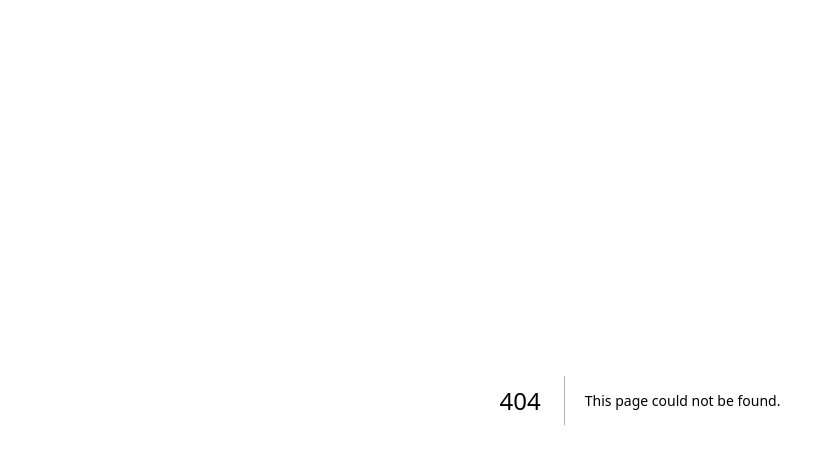
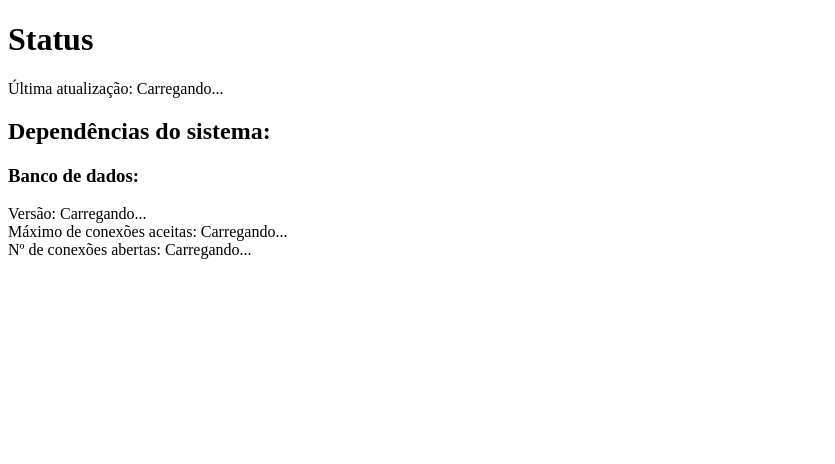
Before and after one commit to DeividGz/clone-tabnews, a Next.js app: page /status in a window 1280 px wide. Before the commit this address had no page. Shown: the top 464 px of the page, without its empty margins (0-835 px from the left). Built offline with nearby package versions, Linux system fonts and the light colour scheme; no server answers; the database is empty.

Commit message:
feat: `/status` page

```diff
--- a/package.json
+++ b/package.json
@@ -30,7 +30,8 @@
     "node-pg-migrate": "7.6.1",
     "pg": "8.12.0",
     "react": "18.3.1",
-    "react-dom": "18.3.1"
+    "react-dom": "18.3.1",
+    "swr": "2.2.5"
   },
   "devDependencies": {
     "@commitlint/cli": "19.4.0",
--- a/pages/index.js
+++ b/pages/index.js
@@ -1,5 +1,5 @@
 function Home() {
-  return <h1>💖💖 CALOTISTAAAAA 💖💖</h1>;
+  return <h1>💖💖 DEIVID 💖💖</h1>;
 }
 
 export default Home;
--- /dev/null
+++ b/pages/status/index.js
@@ -0,0 +1,49 @@
+import useSWR from "swr";
+
+async function FetchAPI(key) {
+  const response = await fetch(key);
+  const responseBody = await response.json();
+  return responseBody;
+}
+
+export default function StatusPage() {
+  return (
+    <>
+      <h1>Status</h1>
+      <UpdatedAt />
+    </>
+  );
+}
+
+function UpdatedAt() {
+  const { isLoading, data } = useSWR("/api/v1/status", FetchAPI, {
+    refreshInterval: 2000,
+  });
+
+  let updatedAtText = "Carregando...";
+  let dbVersion = "Carregando...";
+  let dbMaxConnections = "Carregando...";
+  let dbOpenedConnections = "Carregando...";
+
+  if (!isLoading && data) {
+    updatedAtText = new Date(data.updated_at).toLocaleString("pt-BR");
+
+    //db
+    const dbData = data.dependencies.database;
+    dbVersion = dbData.version;
+    dbMaxConnections = dbData.max_connections;
+    dbOpenedConnections = dbData.opened_connections;
+  }
+
+  return (
+    <>
+      <div>Última atualização: {updatedAtText}</div>
+
+      <h2>Dependências do sistema:</h2>
+      <h3>Banco de dados:</h3>
+      <div>Versão: {dbVersion}</div>
+      <div>Máximo de conexões aceitas: {dbMaxConnections}</div>
+      <div>Nº de conexões abertas: {dbOpenedConnections}</div>
+    </>
+  );
+}
```
Also changed, not shown: 1 other file (tests, documents, lock files or other folders).
